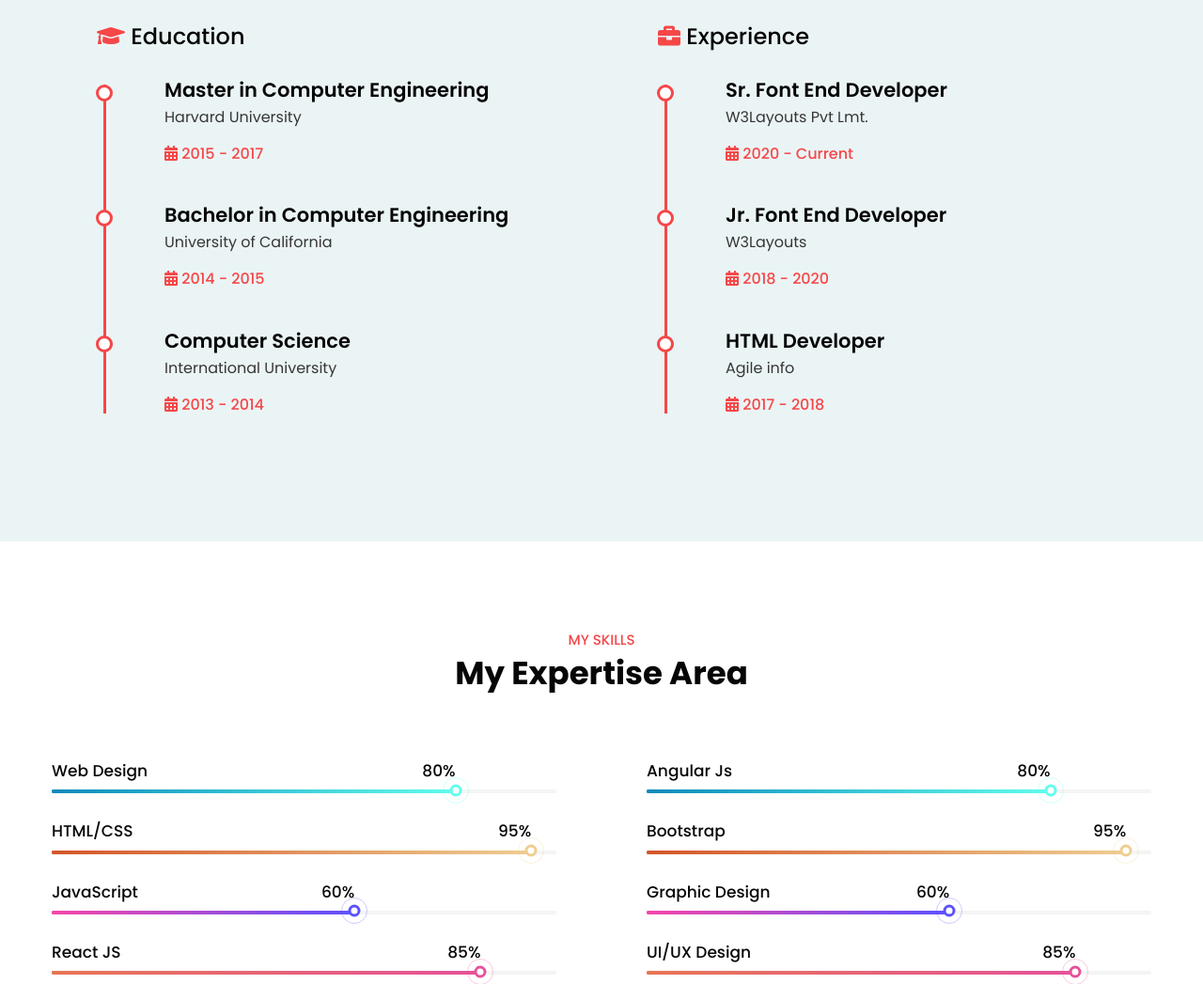
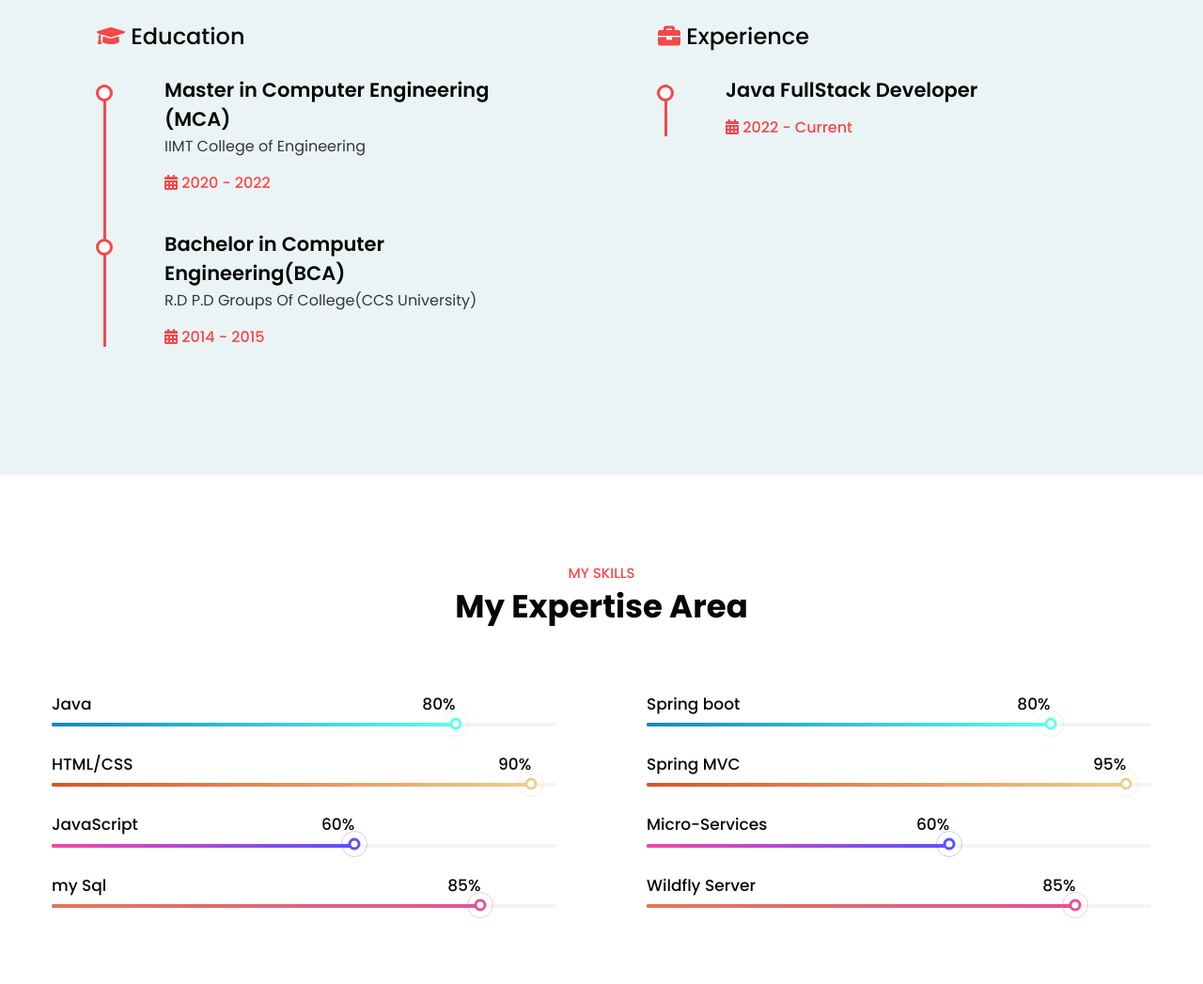
Before and after one commit to Prass2021/PrashantData, a plain HTML site: page about.html in a window 1280 px wide. Shown: the part 2680-3727 px from the top of the page at 94% size. Drawn offline with Linux system fonts and the light colour scheme.

Commit message:
Update about.html

```diff
--- a/about.html
+++ b/about.html
@@ -199,23 +199,23 @@ Author URL: http://w3layouts.com
                     <div class="timeline">
                         <div class="column">
                             <div class="title">
-                                <h2>Master in Computer Engineering</h2>
+                                <h2>Master in Computer Engineering (MCA)</h2>
                             </div>
                             <div class="description">
-                                <p>Harvard University</p>
-                                <h6><i class="fas fa-calendar-alt"></i> 2015 - 2017</h6>
+                                <p>IIMT College of Engineering</p>
+                                <h6><i class="fas fa-calendar-alt"></i> 2020 - 2022</h6>
                             </div>
                         </div>
                         <div class="column">
                             <div class="title">
-                                <h2>Bachelor in Computer Engineering</h2>
+                                <h2>Bachelor in Computer Engineering(BCA)</h2>
                             </div>
                             <div class="description">
-                                <p>University of California</p>
+                                <p>R.D P.D Groups Of College(CCS University)</p>
                                 <h6><i class="fas fa-calendar-alt"></i> 2014 - 2015</h6>
                             </div>
                         </div>
-                        <div class="column">
+<!--                         <div class="column">
                             <div class="title">
                                 <h2>Computer Science</h2>
                             </div>
@@ -223,7 +223,7 @@ Author URL: http://w3layouts.com
                                 <p>International University</p>
                                 <h6><i class="fas fa-calendar-alt"></i> 2013 - 2014</h6>
                             </div>
-                        </div>
+                        </div> -->
                     </div>
                 </div>
 
@@ -232,14 +232,14 @@ Author URL: http://w3layouts.com
                     <div class="timeline">
                         <div class="column">
                             <div class="title">
-                                <h2>Sr. Font End Developer</h2>
+                                <h2>Java FullStack Developer</h2>
                             </div>
                             <div class="description">
-                                <p>W3Layouts Pvt Lmt.</p>
-                                <h6><i class="fas fa-calendar-alt"></i> 2020 - Current</h6>
+<!--                                 <p>W3Layouts Pvt Lmt.</p> -->
+                                <h6><i class="fas fa-calendar-alt"></i> 2022 - Current</h6>
                             </div>
                         </div>
-                        <div class="column">
+<!--                         <div class="column">
                             <div class="title">
                                 <h2>Jr. Font End Developer</h2>
                             </div>
@@ -256,7 +256,7 @@ Author URL: http://w3layouts.com
                                 <p>Agile info</p>
                                 <h6><i class="fas fa-calendar-alt"></i> 2017 - 2018</h6>
                             </div>
-                        </div>
+                        </div> -->
                     </div>
                 </div>
             </div>
@@ -274,7 +274,7 @@ Author URL: http://w3layouts.com
             <div class="row py-lg-4">
                 <div class="col-lg-6 pe-lg-5">
                     <div class="progress-info info1">
-                        <h6 class="progress-tittle">Web Design <span class="">80%</span></h6>
+                        <h6 class="progress-tittle">Java <span class="">80%</span></h6>
                         <div class="progress">
                             <div class="progress-bar progress-bar-striped gradient-1" role="progressbar"
                                 style="width: 80%" aria-valuenow="90" aria-valuemin="0" aria-valuemax="100">
@@ -282,7 +282,7 @@ Author URL: http://w3layouts.com
                         </div>
                     </div>
                     <div class="progress-info info2">
-                        <h6 class="progress-tittle">HTML/CSS <span class="">95%</span>
+                        <h6 class="progress-tittle">HTML/CSS <span class="">90%</span>
                         </h6>
                         <div class="progress">
                             <div class="progress-bar progress-bar-striped gradient-2" role="progressbar"
@@ -299,7 +299,7 @@ Author URL: http://w3layouts.com
                         </div>
                     </div>
                     <div class="progress-info info4 mb-0">
-                        <h6 class="progress-tittle">React JS <span class="">85%</span></h6>
+                        <h6 class="progress-tittle">my Sql <span class="">85%</span></h6>
                         <div class="progress">
                             <div class="progress-bar progress-bar-striped gradient-4" role="progressbar"
                                 style="width: 85%" aria-valuenow="95" aria-valuemin="0" aria-valuemax="100">
@@ -309,7 +309,7 @@ Author URL: http://w3layouts.com
                 </div>
                 <div class="col-lg-6 ps-lg-5 mt-lg-0 mt-5">
                     <div class="progress-info info1">
-                        <h6 class="progress-tittle">Angular Js <span class="">80%</span></h6>
+                        <h6 class="progress-tittle">Spring boot <span class="">80%</span></h6>
                         <div class="progress">
                             <div class="progress-bar progress-bar-striped gradient-1" role="progressbar"
                                 style="width: 80%" aria-valuenow="90" aria-valuemin="0" aria-valuemax="100">
@@ -317,7 +317,7 @@ Author URL: http://w3layouts.com
                         </div>
                     </div>
                     <div class="progress-info info2">
-                        <h6 class="progress-tittle">Bootstrap <span class="">95%</span>
+                        <h6 class="progress-tittle">Spring MVC <span class="">95%</span>
                         </h6>
                         <div class="progress">
                             <div class="progress-bar progress-bar-striped gradient-2" role="progressbar"
@@ -326,7 +326,7 @@ Author URL: http://w3layouts.com
                         </div>
                     </div>
                     <div class="progress-info info3">
-                        <h6 class="progress-tittle">Graphic Design <span class="">60%</span></h6>
+                        <h6 class="progress-tittle">Micro-Services <span class="">60%</span></h6>
                         <div class="progress">
                             <div class="progress-bar progress-bar-striped gradient-3" role="progressbar"
                                 style="width: 60%" aria-valuenow="95" aria-valuemin="0" aria-valuemax="100">
@@ -334,7 +334,7 @@ Author URL: http://w3layouts.com
                         </div>
                     </div>
                     <div class="progress-info info4 mb-0">
-                        <h6 class="progress-tittle">UI/UX Design <span class="">85%</span></h6>
+                        <h6 class="progress-tittle">Wildfly Server <span class="">85%</span></h6>
                         <div class="progress">
                             <div class="progress-bar progress-bar-striped gradient-4" role="progressbar"
                                 style="width: 85%" aria-valuenow="95" aria-valuemin="0" aria-valuemax="100">
```
